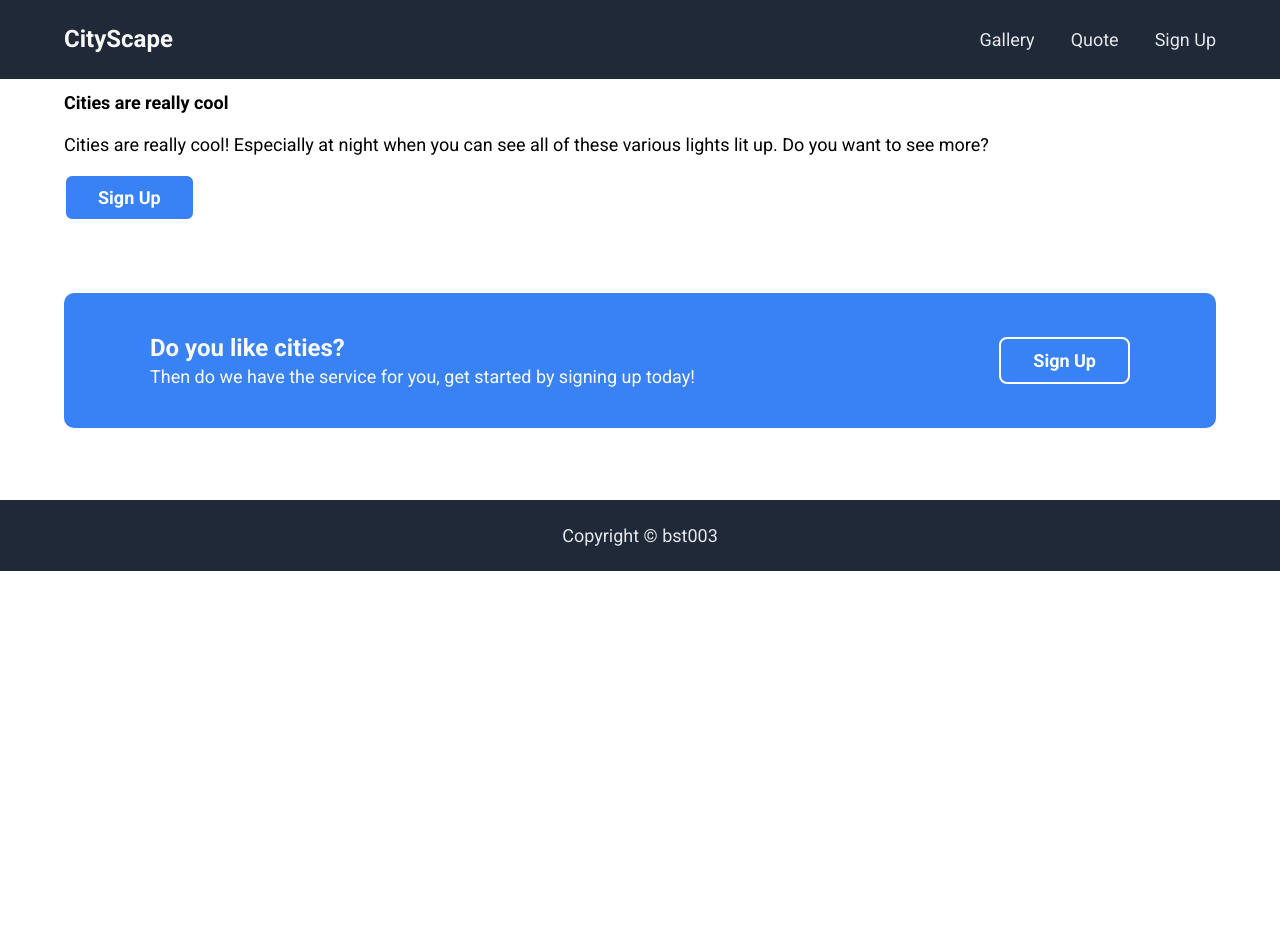
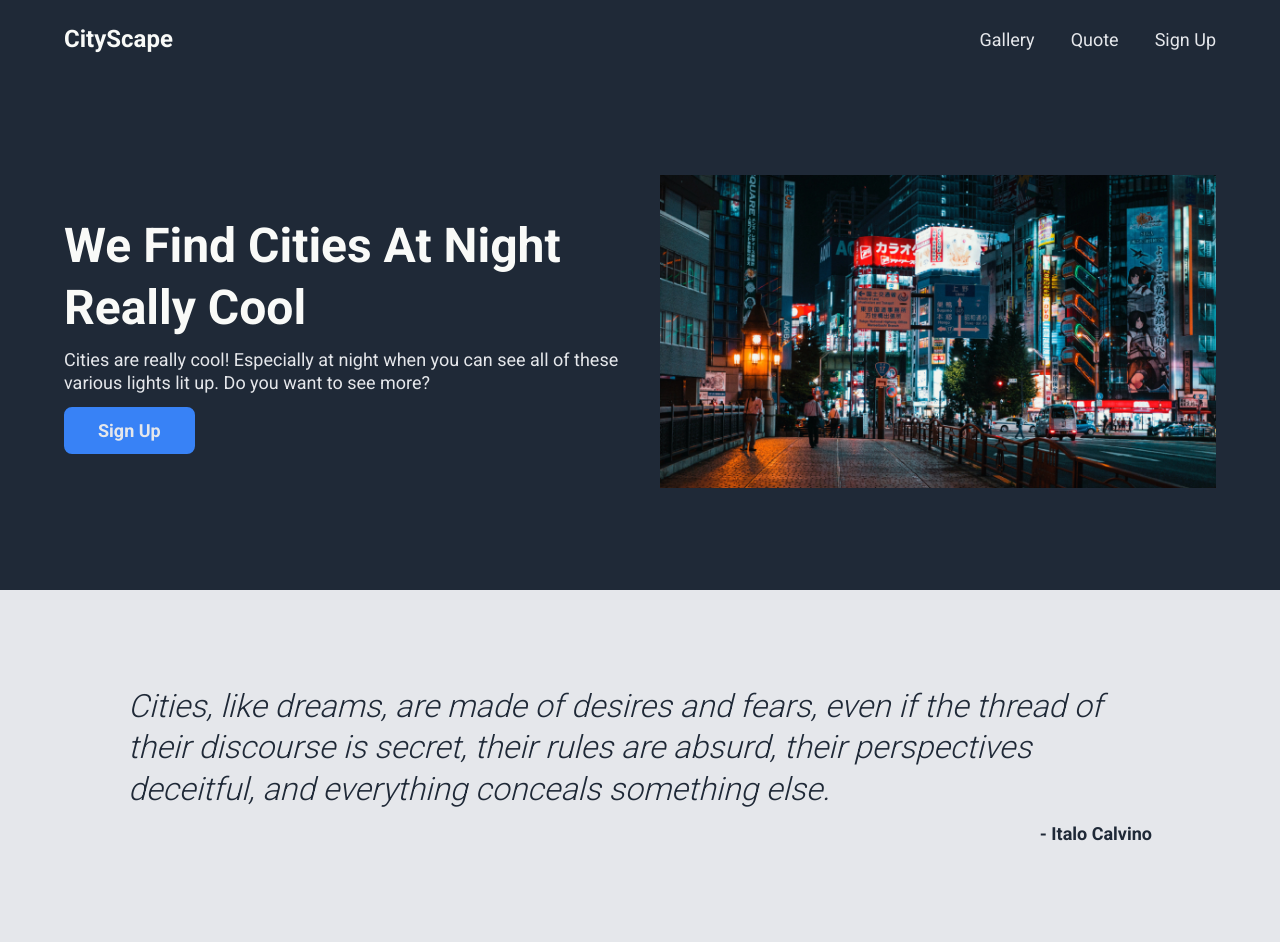
Before and after one commit to bst003/odin-landing-page, a plain HTML site: page index.html in a window 1280 px wide. Shown: the top 952 px of the page. Before the commit the page ends 800 px from the top, so only its background shows below. Drawn offline with Linux system fonts and the light colour scheme.

Commit message:
Update header, add qupte section

```diff
--- a/index.html
+++ b/index.html
@@ -9,8 +9,7 @@
 
     <link rel="preconnect" href="https://fonts.googleapis.com">
     <link rel="preconnect" href="https://fonts.gstatic.com" crossorigin>
-    <link href="https://fonts.googleapis.com/css2?family=Roboto:wght@400;500;700&display=swap" rel="stylesheet">
-</head>
+    <link href="https://fonts.googleapis.com/css2?family=Roboto:wght@300;400;500;700&display=swap" rel="stylesheet"></head>
 <body>
 
     <header>
@@ -54,7 +53,7 @@
                     <div class="text-content">
 
                         <h1>
-                            Cities are really cool
+                            We Find Cities At Night Really Cool
                         </h1>
 
                         <p>
@@ -74,10 +73,24 @@
                     </div>
 
                     <div class="image-content">
-
+                        <img src="images/hero.jpg" alt="Asian city at night" >
                     </div>
 
                 </div>
+            </div>
+        </div>
+
+        <div id="quote" class="quote-section">
+            <div class="wrap mini direct-wrap">
+
+                <p class="quote-contents">
+                    Cities, like dreams, are made of desires and fears, even if the thread of their discourse is secret, their rules are absurd, their perspectives deceitful, and everything conceals something else.
+                </p>
+
+                <p>
+                    - Italo Calvino
+                </p>
+
             </div>
         </div>
 
--- a/style.css
+++ b/style.css
@@ -13,6 +13,7 @@ body,
 html *,
 body *{
     box-sizing: border-box;
+    color: #1F2937;
     font-family: 'Roboto', sans-serif;
     font-size: 18px;
     line-height: 1.3;
@@ -27,14 +28,27 @@ body *{
         max-width: 1024px;
     }
 
+.direct-wrap > *:first-child{
+    margin-top: 0px;}
+.direct-wrap > *:last-child{
+    margin-bottom: 0px;}
+
+h1{
+    margin: 0px 0px 4px;
+    font-size: 48px;
+    font-weight: 700;}
+
+p{
+    margin: 8px 0px 12px;}
+
 .buttons{
     display: flex;}
     .buttons.flex-end{
         justify-content: flex-end;
     }
-    .button{
+    .buttons .button{
         display: block;}
-        .button a{
+        .buttons .button a{
             padding: 10px 32px;
             display: block;
             border: 2px solid #fff;
@@ -44,10 +58,15 @@ body *{
             font-weight: 700;
             text-align: center;
             text-decoration: none;}
-            .button a:hover,
-            .button a:focus{
+            .buttons .button a:hover,
+            .buttons .button a:focus{
                 background-color: #fff;
-                color: #3882F6;}
+                color: #3882F6!important;}
+        .buttons .button.alt a{
+            border-color: #3882F6;}
+            .buttons .button.alt a:hover,
+            .buttons .button.alt a:focus {
+                border-color: #fff;}
 
 /*
 HEADER
@@ -83,6 +102,43 @@ header{
 /*
 SITE CONTENT
 */
+
+.text-image{
+    padding: 96px 0px;
+    background-color: #1F2937;}
+    .text-image .content-contain{
+        display: flex;
+        column-gap: 3.5%;
+        align-items: center;
+        justify-content: space-between;}
+        .text-image .content-contain > div{
+            color: #E5E7EB;
+            flex: 1 1 50%;}
+
+        .text-image .content-contain .text-content {
+            position: relative;}
+            .text-image .content-contain .text-content h1{
+                color: #F9FAF8;}
+            .text-image .content-contain .text-content *{
+                color: #E5E7EB;}
+
+        .text-image .content-contain .image-content{
+            position: relative;}
+            .text-image .content-contain .image-content img{
+                width: 100%;}
+
+.quote-section{
+    padding: 96px 0px;
+    background-color: #E5E7EB;}
+    .quote-section p{
+        font-weight: 700;
+        text-align: right;}
+        .quote-section p.quote-contents{
+            font-size: 32px;
+            font-style: italic;
+            font-weight: 300;
+            text-align: left;}
+
 
 .cta-section{
     padding: 72px 0px;}
```
Also changed, not shown: images/hero.jpg (added).
